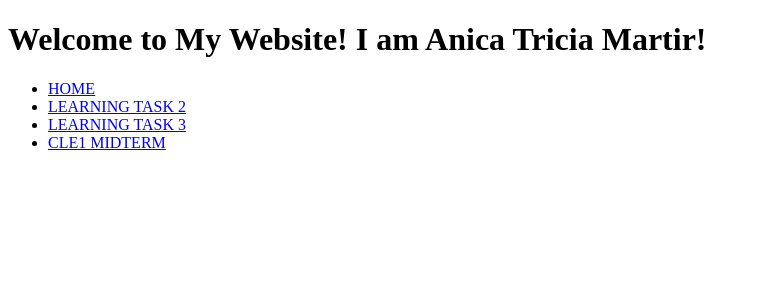
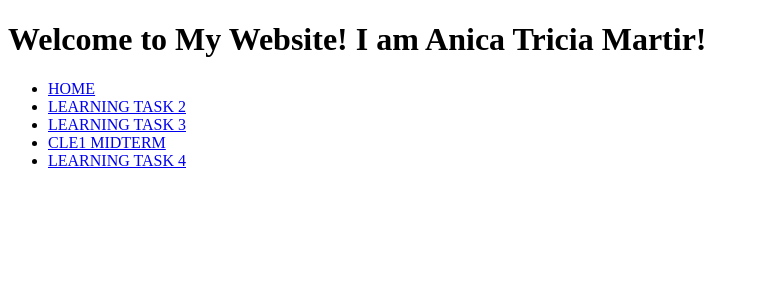
Before and after one commit to AnicaMartir/learningtasks, a PHP site: page / in a window 1280 px wide. Shown: the top 300 px of the page, without its empty margins (0-759 px from the left). Run offline with PHP 8.4, Linux system fonts and the light colour scheme.

Commit message:
Update index.php

```diff
--- a/index.php
+++ b/index.php
@@ -10,6 +10,7 @@
     <li><a href="/LT2/Homepage.html" target= "_blank"> LEARNING TASK 2 </a> </li>
     <li><a href="/LT3/index.html" target= "_blank"> LEARNING TASK 3 </a> </li>
     <li><a href="/CLE1MT/index.html" target= "_blank"> CLE1 MIDTERM </a> </li>
+    <li><a href="/LT4/index.html" target= "_blank"> LEARNING TASK 4 </a> </li>
   </ul>
   </body>
 </html>
```
